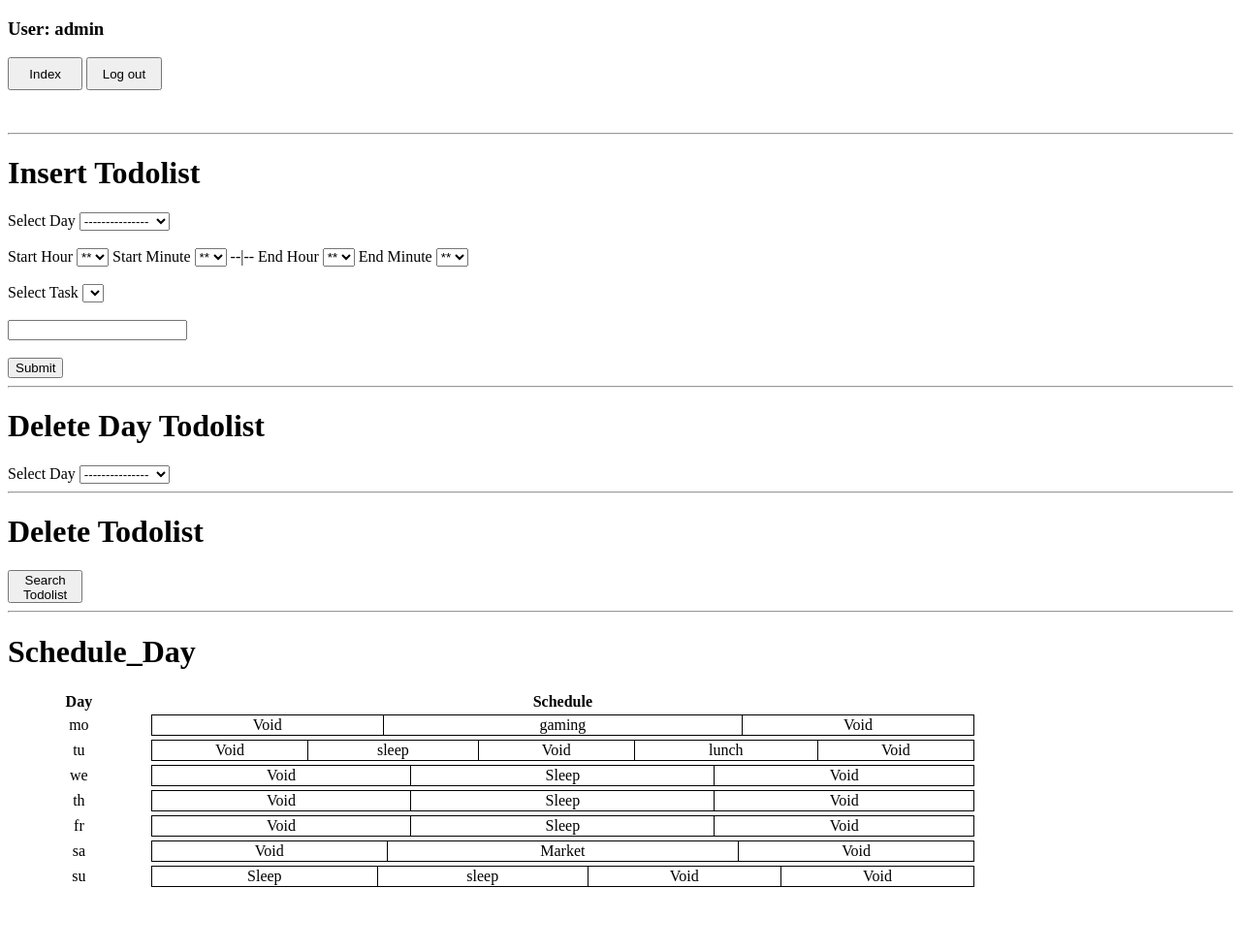
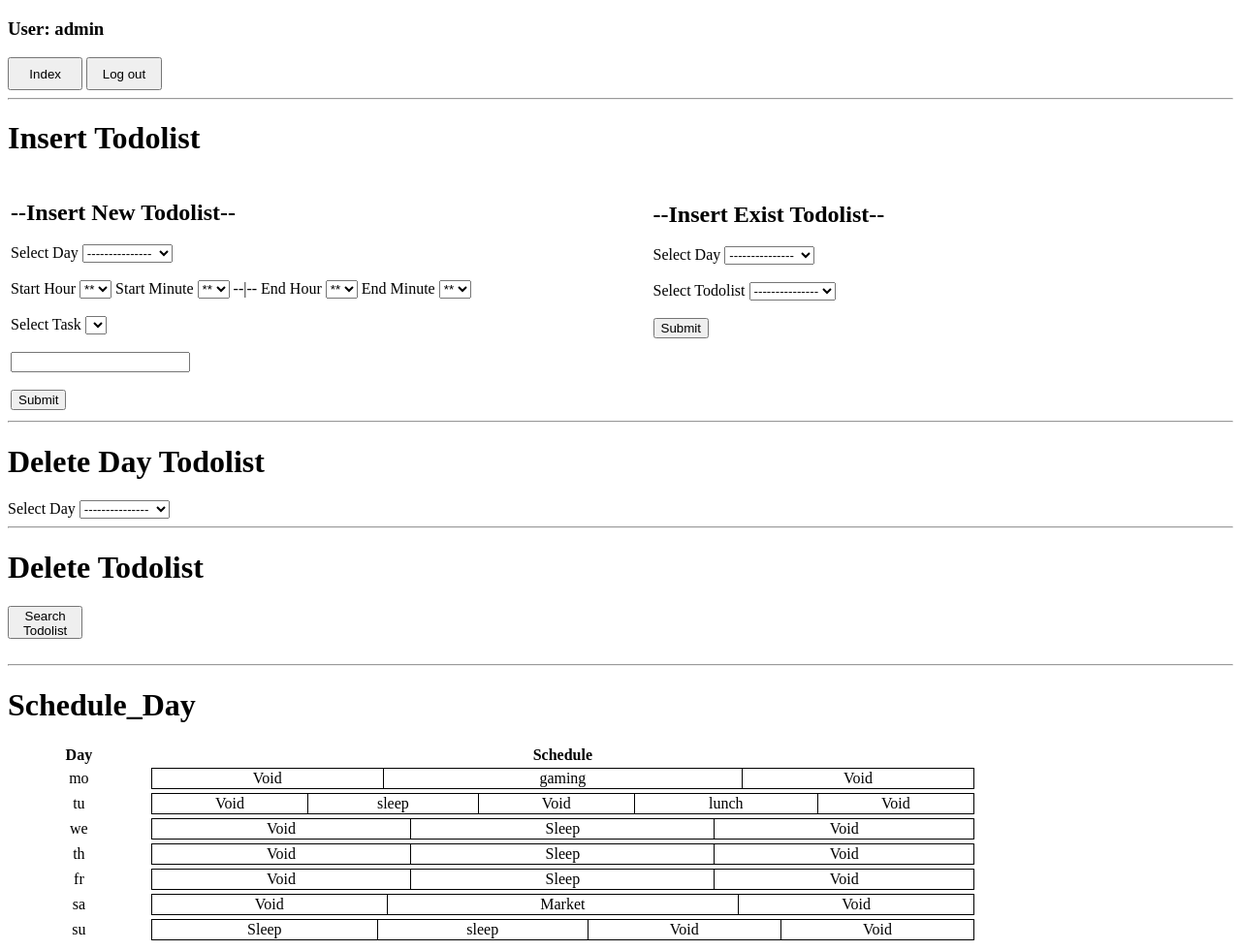
Before and after one commit to 6210612831/schedule_me, a Django app: page / in a window 1280 px wide. Shown: the whole page at 97% size. Before the commit the page ends 915 px from the top, so only its background shows below. Run offline with Django 3.2, Linux system fonts and the light colour scheme; a user stored in the database is signed in; data comes from the database, SQL or seed files in the repository; both versions use the stored data as it was after the commit; lists and menus that the app fills with data are empty.

Commit message:
Add function 'Insert Exist Todolist'

```diff
--- a/schedule/templates/schedule/index.html
+++ b/schedule/templates/schedule/index.html
@@ -14,14 +14,19 @@
 </script>
 
 <script language="javascript">
-    function check2()
-    {
-        alert("checked");
-    }
+
     function selectDay()
     {
         const day = document.getElementById("day").value;
         var link ="http://127.0.0.1:8000/index_day/"+day
+        window.open(link,"_self");
+        return true;
+    }
+
+    function selectDayTodolist()
+    {
+        const day = document.getElementById("day_todolist").value;
+        var link ="http://127.0.0.1:8000/index_day_todolist/"+day
         window.open(link,"_self");
         return true;
     }
@@ -69,6 +74,7 @@
 
 
 {% block body %}
+    <section name="Menu">
         <h3>User: {{request.user.username}}</h3>
         <a href="{% url 'schedule:index' %}"><button type="button"  style="width: 5.8em; height: 2.5em;">Index</button></a>
         {% if request.user.is_authenticated %}
@@ -77,18 +83,19 @@
         <a href="{% url 'user:register' %}"><button type="button"  style="width: 5.8em; height: 2.5em;">Register</button></a>
         <a href="{% url 'user:login' %}"><button type="button"  style="width: 5.8em; height: 2.5em;">Log in</button></a>
         {% endif %}
-
-
-    <br>
-    <br>
-    <br>
+    </section>
 
 
     <hr>
     <h1>Insert Todolist</h1>
+        <section name="Insert Todolist">
+            <table style="width: 1000px; border: 0px ">
+                <tr>
+                    <td>
                         <form method="POST" action="{% url 'schedule:insert_schdule' %}" class="contact-form" name="form_insert">
                             {% csrf_token %}
 
+                            <h2>--Insert New Todolist--</h2>
                             <section name="day">
                                 <label>Select Day</label>
                                 <select id="day" name="day" onchange="return selectDay()" >
@@ -214,11 +221,72 @@
                             <!-- Submit -->
                             <input type="submit">
                         </form>
+                    </td>
+                    <td>
+                        <form method="post" action="{% url 'schedule:insert_todolist_schdule' %}" class="contact-form" name="form_insert_todolist_schdule">
+                            {% csrf_token %}
+                            <section name="day">
+                                <h2>--Insert Exist Todolist--</h2>
+                                <label>Select Day</label>
+                                <select id="day_todolist" name="day_todolist" onchange="return selectDayTodolist()" >
+                                    {% if day_insert_todolist == "mo"%}
+                                    <option value="mo">Monday</option>
+                                    {% elif day_insert_todolist == "tu" %}
+                                    <option value="tu">Tuesday</option>
+                                    {% elif day_insert_todolist == "we" %}
+                                    <option value="we">Wednesday</option>
+                                    {% elif day_insert_todolist == "th" %}
+                                    <option value="th">Thursday</option>
+                                    {% elif day_insert_todolist == "fr" %}
+                                    <option value="fr">Friday</option>
+                                    {% elif day_insert_todolist == "sa" %}
+                                    <option value="sa">Saturday</option>
+                                    {% elif day_insert_todolist == "su" %}
+                                    <option value="su">Sunday</option>
+                                    {% endif %}
+                                    <option value="">---------------</option>
+                                    <option value="mo">Monday</option>
+                                    <option value="tu">Tuesday</option>
+                                    <option value="we">Wednesday</option>
+                                    <option value="th">Thursday</option>
+                                    <option value="fr">Friday</option>
+                                    <option value="sa">Saturday</option>
+                                    <option value="su">Sunday</option>
+                                </select>
+
+                                <br>
+                                <br>
+                                <label>Select Todolist</label>
+                                <select id="todolist" name="todolist">
+                                    <option value="">---------------</option>
+                                    {% for x in can_insert_todolists%}
+                                    <option value="{{x.0}}">{{x.1}}</option>
+                                    {% endfor%}
+                                </select>
+                                <br>
+                                <br>
+                                <!-- Submit -->
+                                <input type="submit">
+                                <br>
+                                <br>
+                                <br>
+                                <br>
+                                <br>
+
+                            </section>
+                        </form>
+                    </td>
+                </tr>
+            </table>
+
+
+
+        </section>
 
 
     <hr>
     <h1>Delete Day Todolist</h1>
-        <section name="search_day_todolist">
+        <section name="Search Day Todolist">
             <label>Select Day</label>
             <select id="day_delete" name="day_delete" onchange="return selectDayDelete()">
                 {% if day_delete == "mo"%}
@@ -246,9 +314,7 @@
                 <option value="su">Sunday</option>
             </select>
         </section>
-
-
-        <section>
+        <section name="Delete Day Todolist button">
             {% for x in todolist_for_delete%}
                 {{x}}<a href="{% url 'schedule:delete_day_todolist' day_delete x.td_id %}">Delete</a>
                 <br>
@@ -256,18 +322,17 @@
         </section>
 
 
-
     <hr>
     <h1>Delete Todolist</h1>
-
+        <section name="Delete Todolist">
         <a href="{% url 'schedule:search_todolist' %}"><button type="button"  style="width: 5.8em; height: 2.5em;">Search Todolist</button></a>
-        <section>
+        <br>
+        <br>
             {% for x in todolist %}
                 {{x}}<a href="{% url 'schedule:delete_todolist' x.td_id %}">Delete</a>
                 <br>
             {% endfor %}
         </section>
-
 <!--
 {{schedule_data}}
 {{schedule_data|length}}
@@ -289,6 +354,7 @@
 
     </table>
 -->
+
 
     <hr>
     <h1>Schedule_Day</h1>
--- a/schedule/urls.py
+++ b/schedule/urls.py
@@ -21,6 +21,9 @@ urlpatterns = [
     path("search_todolist", views.search_todolist, name="search_todolist"),
     path("delete_todolist/<str:td_id>",
          views.delete_todolist, name="delete_todolist"),
-    #path("dormitories", views.dormitories, name="dormitories"),
-    #path("<str:dorm_title>", views.dormitory, name="dormitory"),
+    path("insert_todolist_schdule", views.insert_todolist_schdule,
+         name="insert_todolist_schdule"),
+    path("index_day_todolist/<str:day>",
+         views.index_day_todolist, name="index_day_todolist"),
+
 ]
--- a/schedule/views.py
+++ b/schedule/views.py
@@ -536,3 +536,88 @@ def search_todolist(request):
 def delete_todolist(request, td_id):
     Todolist.objects.get(td_id=td_id, user=request.user).delete()
     return render(request, "schedule/index.html")
+
+
+# INSERT TODOLIST
+def insert_todolist_schdule(request):
+    pass
+    # if not request.user.is_authenticated:
+    #     messages.warning(request, "Login First to proceed")
+    #     return HttpResponseRedirect(reverse("schedule:index"))
+
+    # if request.method == "POST":
+    #     day = request.POST["day"]
+    #     td_thing = request.POST["td_thing"]
+    #     start_hr = request.POST["start_hr"]
+    #     start_min = request.POST["start_min"]
+    #     end_hr = request.POST["end_hr"]
+    #     end_min = request.POST["end_min"]
+    #     task_id = request.POST["task_id"]
+
+    #     start_time = start_hr+":"+start_min
+    #     end_time = end_hr + ":" + end_min
+    #     task = Task.objects.get(task_id=task_id)
+    #     new_todolist = Todolist.objects.create(td_thing=td_thing, td_start=start_time, td_end=end_time,
+    #                                            task=task, user=request.user)
+    #     new_todolist.save()
+    #     new_day = Day.objects.get(day_code=day, user=request.user)
+    #     new_day.todolist_id.add(new_todolist)
+    #     new_day.save()
+    #     return HttpResponseRedirect(reverse("schedule:index"))
+    # else:
+    #     return HttpResponseRedirect(reverse("schedule:index"))
+
+
+def index_day_todolist(request, day):
+    temp = []
+    data = Day.objects.get(user=request.user, day_code=day)
+
+    # Get schedule table data
+    schedule_data = schedule_table(request)
+
+    for x in data.todolist_id.all():
+        temp.append(x.td_start)
+        temp.append(x.td_end)
+
+    if len(temp) != 0:
+        # clean data time_stamp
+        i = 0
+        time_stamp = []
+        while i < len(temp):
+            time_stamp.append([((temp[i].hour * 60) + temp[i].minute),
+                               ((temp[i+1].hour * 60) + temp[i+1].minute)])
+            i += 2
+        time_stamp.sort()
+    else:
+        time_stamp = [[0, 0]]
+        # find free time
+    free_time = []
+    i = 0
+    if (time_stamp[0][0] != 0):
+        free_time.append([0, time_stamp[0][0]-1])
+    if (time_stamp[-1][1] != 1439):
+        free_time.append([time_stamp[-1][1]+1, 1439])
+    while i < len(time_stamp)-1:
+        free_time.append([time_stamp[i][1]+1, time_stamp[i+1][0]-1])
+        i += 1
+    free_time.sort()
+    # free_time = [[0,0],[1,1]]
+    can_insert_todolist = []
+
+    for x in Todolist.objects.filter(user=request.user):
+        for y in free_time:
+            if (x.td_start.hour * 60)+(x.td_start.minute) >= y[0] and (x.td_end.hour * 60)+(x.td_end.minute) <= y[1]:
+                if len(can_insert_todolist) != 0:
+                    if [x.td_id, x.td_thing] != can_insert_todolist[-1]:
+                        can_insert_todolist.append([x.td_id, x.td_thing])
+                else:
+                    can_insert_todolist.append([x.td_id, x.td_thing])
+
+    can_insert_todolist.sort()
+    #can_insert_todolists = list(OrderedDict.fromkeys(can_insert_todolist))
+
+    return render(request, "schedule/index.html", {
+        "can_insert_todolists": can_insert_todolist,
+        "day_insert_todolist": day,
+        "schedule_data": schedule_data,
+    })
```
Also changed, not shown: db.sqlite3. Lines whose indentation alone changed are shown as unchanged.
